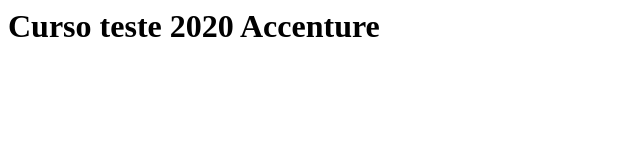
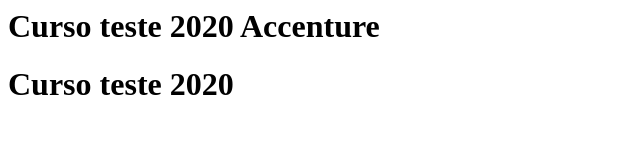
Before and after one commit to feliperafa/gama-no-github, a plain HTML site: page index.html in a window 1280 px wide. Shown: the whole page, without its empty margins (0-640 px from the left). Drawn offline with Linux system fonts and the light colour scheme.

Commit message:
adicionando corpo do html

```diff
--- a/index.html
+++ b/index.html
@@ -1,3 +1,6 @@
 <html>
+  <body>
     <h1>Curso teste 2020 Accenture</h1>
+    <h1>Curso teste 2020</h1>
+  </body>
 </html>
```
